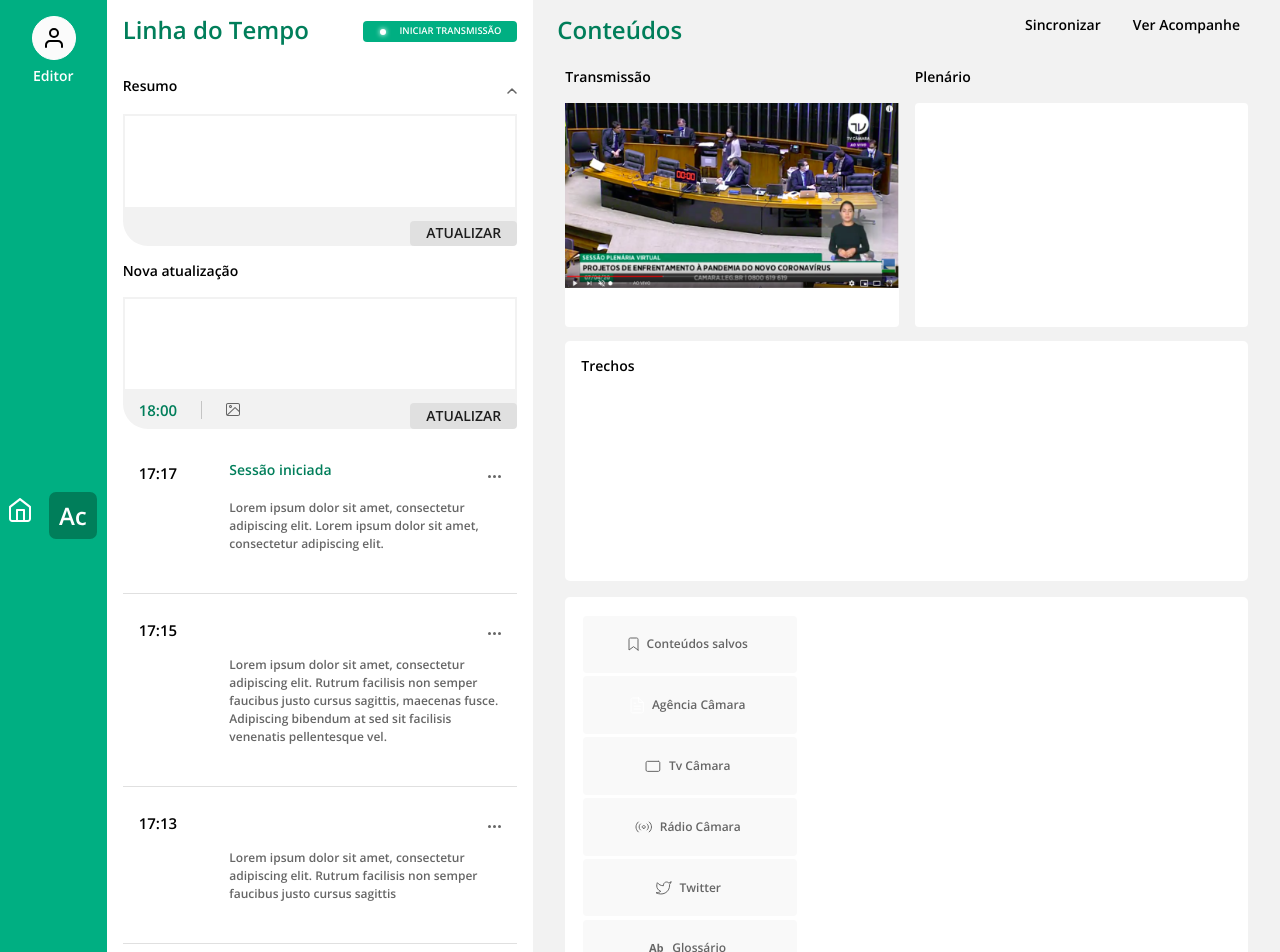
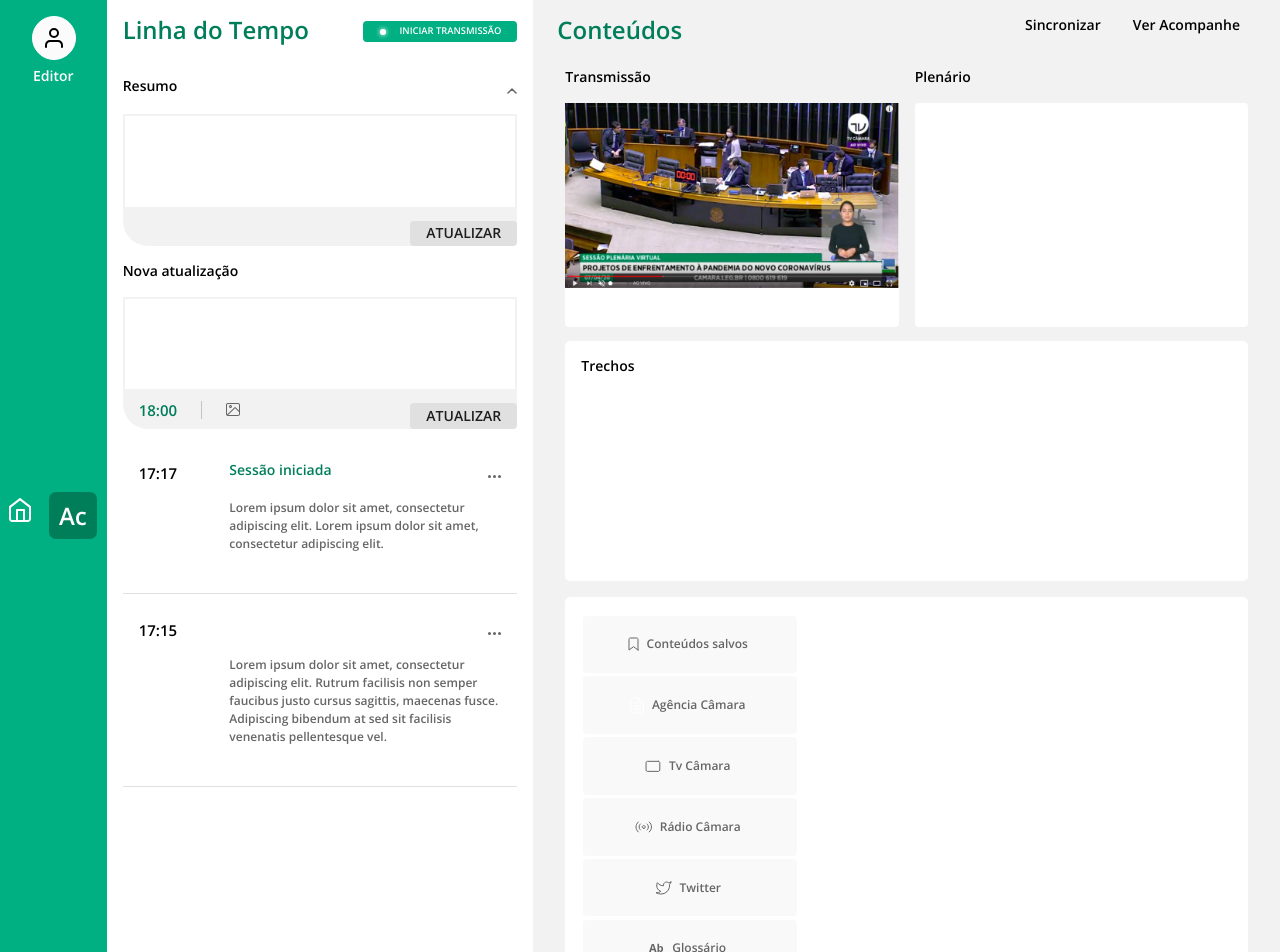
Before and after one commit to labhackercd/linguagem-simples-front, a React (Create React App) app: page /dashboard in a window 1280 px wide. Shown: the top 952 px of the page. Built offline with nearby package versions, Linux system fonts and the light colour scheme.

Commit message:
#22 Implementing posting to update timeline with more recent posts appearing first

```diff
--- a/src/components/Dashboard/Update/index.js
+++ b/src/components/Dashboard/Update/index.js
@@ -85,7 +85,7 @@ const useStyles = makeStyles((theme) => ({
 
 export default function Update(){
 	const classes = useStyles();
-	const [updates] = useState([
+	const [updates, setUpdates] = useState([
 		{id: 1,
 		 time: '17:17',
 		 title: 'Sessão iniciada',
@@ -97,22 +97,36 @@ export default function Update(){
 		 body: 'Lorem ipsum dolor sit amet, consectetur adipiscing elit. Rutrum facilisis non semper faucibus justo cursus sagittis, maecenas fusce. Adipiscing bibendum at sed sit facilisis venenatis pellentesque vel.',
 		 media: '',
 		 },
-		{id: 3,
-		 time: '17:13',
-		 title: '',
-		 body: 'Lorem ipsum dolor sit amet, consectetur adipiscing elit. Rutrum facilisis non semper faucibus justo cursus sagittis',
-	   media: {type: 'img', src: '../../img/timeline_media.png'}},
-		 {id: 4,
- 		 time: '17:19',
- 		 title: '',
- 		 body: 'Lorem ipsum dolor sit amet, consectetur adipiscing elit. Rutrum facilisis non semper faucibus justo cursus sagittis, maecenas fusce. Adipiscing bibendum at sed sit facilisis venenatis pellentesque vel.',
- 		 media: '',
- 		 },
+		// {id: 3,
+		//  time: '17:13',
+		//  title: '',
+		//  body: 'Lorem ipsum dolor sit amet, consectetur adipiscing elit. Rutrum facilisis non semper faucibus justo cursus sagittis',
+	  //  media: {type: 'img', src: '../../img/timeline_media.png'}},
+		//  {id: 4,
+ 		//  time: '17:19',
+ 		//  title: '',
+ 		//  body: 'Lorem ipsum dolor sit amet, consectetur adipiscing elit. Rutrum facilisis non semper faucibus justo cursus sagittis, maecenas fusce. Adipiscing bibendum at sed sit facilisis venenatis pellentesque vel.',
+ 		//  media: '',
+ 		//  },
 	]);
+	const [updateTextArea, setUpdateTextArea] = useState("")
+	function handleClick() {
+		let today = new Date()
+		let time = today.getHours() + ':' + ('0'+ today.getMinutes()).slice(-2) // reference: https://stackoverflow.com/questions/8935414/getminutes-0-9-how-to-display-two-digit-numbers
+		let currUpdate = { id: 99, title: '', time: time, body: updateTextArea, media: '' }
+		let prevUpdates = [...updates]
+		prevUpdates.push(currUpdate)
+		prevUpdates.sort((a, b) => (a.id < b.id) ? 1 : -1) // sorts in descending order based on update.id
+		setUpdates(prevUpdates)
+	}
+
+	function handleChange(e) {
+		setUpdateTextArea(e.target.value)
+	}
+
 	return (
 		<React.Fragment>
 			<div className={classes.body}>
-
 			{/* Summary box */}
 			<Grid container className={classes.summaryBox}>
 				<Grid container className={classes.summaryHeader}>
@@ -153,7 +167,6 @@ export default function Update(){
 						</Grid>
 					</Box>
 			</Grid>
-
 			{/* New update box */}
 				<Grid container className={classes.summaryBox}>
 					<Grid container className={classes.summaryHeader}>
@@ -173,6 +186,8 @@ export default function Update(){
 						          variant="outlined"
 											className={classes.textField}
 											bgcolor="white"
+											name = "updateText"
+											onChange = {handleChange}
 											InputProps={{
 												classes: {
 													notchedOutline: classes.notchedOutline
@@ -195,7 +210,7 @@ export default function Update(){
 										</div>
 									</Grid>
 									<Grid item xs={4} style={{display: 'flex', justifyContent: 'flex-end'}}>
-										<Button className={classes.button} variant="contained" disableElevation>
+										<Button className={classes.button} onClick={handleClick} variant="contained" disableElevation>
 											Atualizar
 										</Button>
 									</Grid>
```
